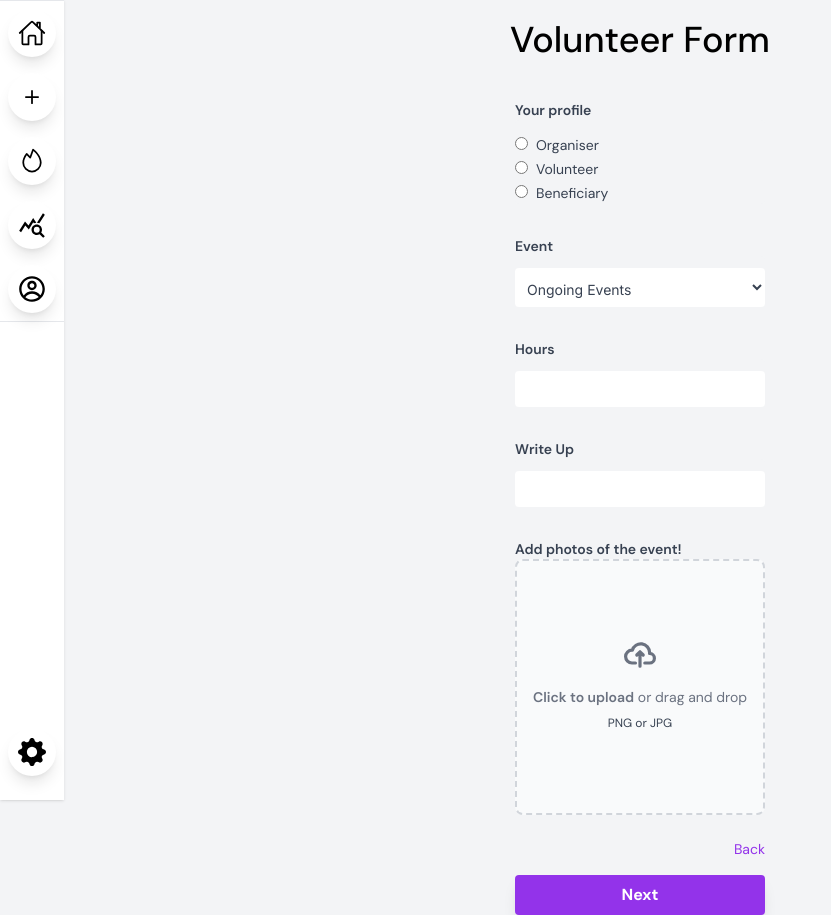
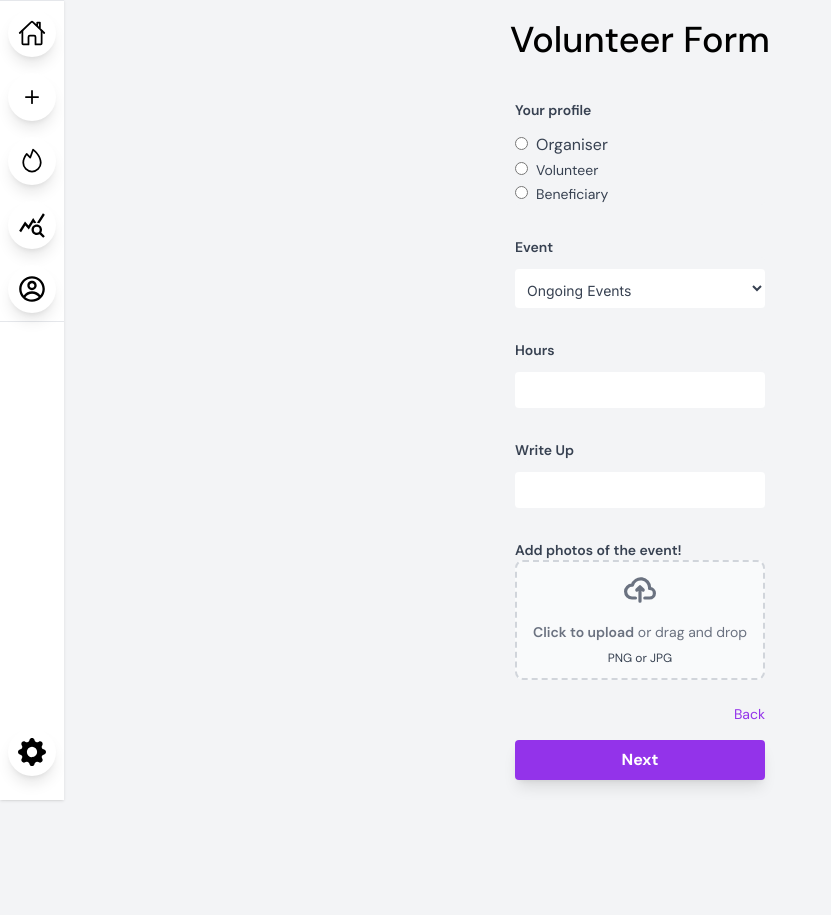
Before and after one commit to phhackforgood/impacttrack, a Next.js app: page /form in a window 1280 px wide. Shown: the whole page, without its empty margins (0-831 px from the left). After the commit the page ends 800 px from the top, so only its background shows below. Built offline with nearby package versions, Linux system fonts and the light colour scheme.

Commit message:
edited buttons and size of upload

```diff
--- a/src/app/form/page.tsx
+++ b/src/app/form/page.tsx
@@ -48,17 +48,17 @@ function FormPage() {
                 <label className=" block text-gray-700 text-sm font-Dmsans font-semibold" >Your profile</label>
                 <div className="mb-8 pt-3 rounded bg-gray-100">
                     <label>
-                        <input type="radio" className="form-radio"/>
-                        <span className="ml-2 font-Dmsans text-gray-700 text-sm">Organiser</span>
+                        <input type="radio" name="role" className="form-radio"/>
+                        <span className="ml-2 font-Dmsans text-gray-700 text-smm">Organiser</span>
                     </label>
                     <div></div>
                     <label>
-                        <input type="radio" className="form-radio"/>
+                        <input type="radio" name="role" className="form-radio"/>
                         <span className="ml-2 font-Dmsans text-gray-700 text-sm">Volunteer</span>
                     </label>
                     <div></div>
                     <label>
-                        <input type="radio" className="form-radio"/>
+                        <input type="radio" name="role" className="form-radio"/>
                         <span className="ml-2 font-Dmsans text-gray-700 text-sm">Beneficiary</span>
                     </label>
                 </div>
@@ -85,8 +85,8 @@ function FormPage() {
 
                 <label className="block text-gray-700 text-sm font-semibold font-Dmsans" >Add photos of the event!</label>
                 <div className="flex items-center justify-center w-full">
-                    <label className="flex flex-col items-center justify-center w-full h-64 border-2 border-gray-300 border-dashed rounded-lg cursor-pointer bg-gray-50 dark:hover:bg-bray-800 dark:bg-gray-700 hover:bg-gray-100 dark:border-gray-600 dark:hover:border-gray-500 dark:hover:bg-gray-600">
-                        <div className="flex flex-col items-center justify-center pt-5 pb-6">
+                    <label className="flex flex-col items-center justify-center w-full h-35 border-2 border-gray-300 border-dashed rounded-lg cursor-pointer bg-gray-50 dark:hover:bg-bray-800 dark:bg-gray-700 hover:bg-gray-100 dark:border-gray-600 dark:hover:border-gray-500 dark:hover:bg-gray-600">
+                        <div className="flex flex-col items-center justify-center pt-3 pb-3">
                             <svg className="w-8 h-8 mb-4 text-gray-500 dark:text-gray-400" aria-hidden="true" xmlns="http://www.w3.org/2000/svg" fill="none" viewBox="0 0 20 16">
                                 <path stroke="currentColor" stroke-linecap="round" stroke-linejoin="round" stroke-width="2" d="M13 13h3a3 3 0 0 0 0-6h-.025A5.56 5.56 0 0 0 16 6.5 5.5 5.5 0 0 0 5.207 5.021C5.137 5.017 5.071 5 5 5a4 4 0 0 0 0 8h2.167M10 15V6m0 0L8 8m2-2 2 2"/>
                             </svg>
```
